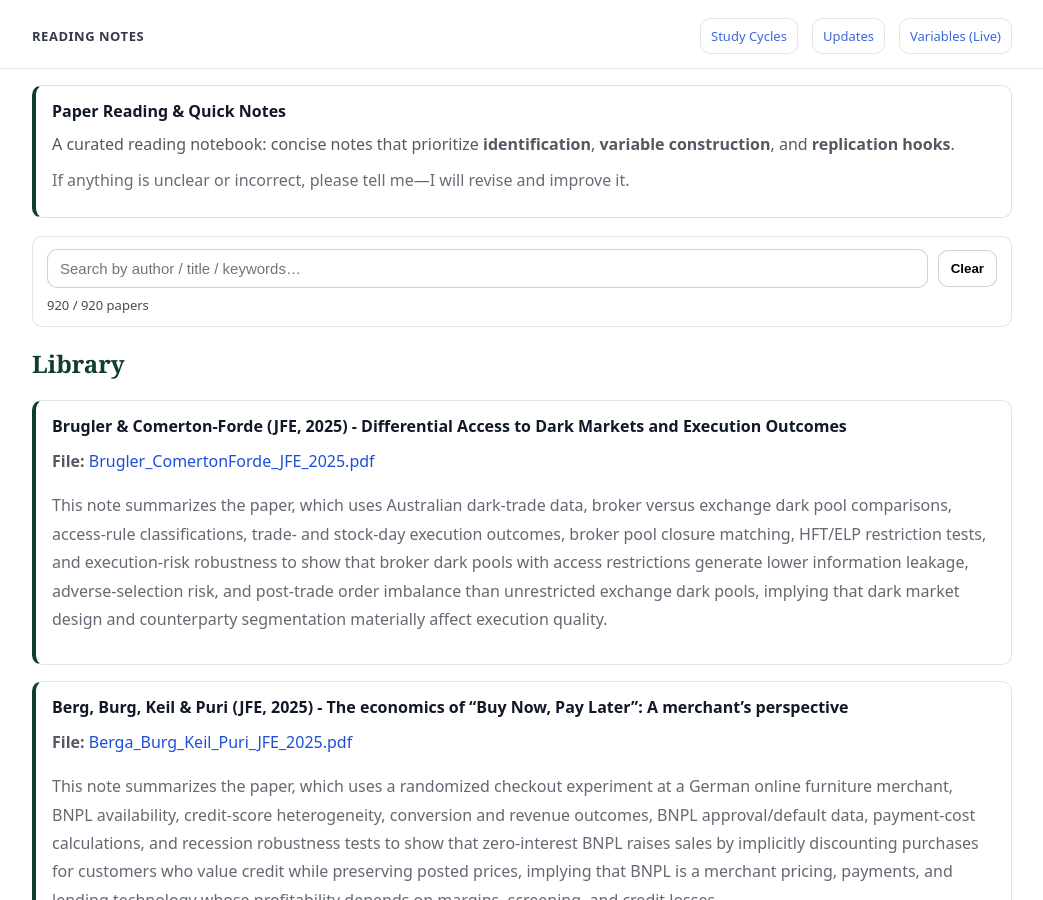
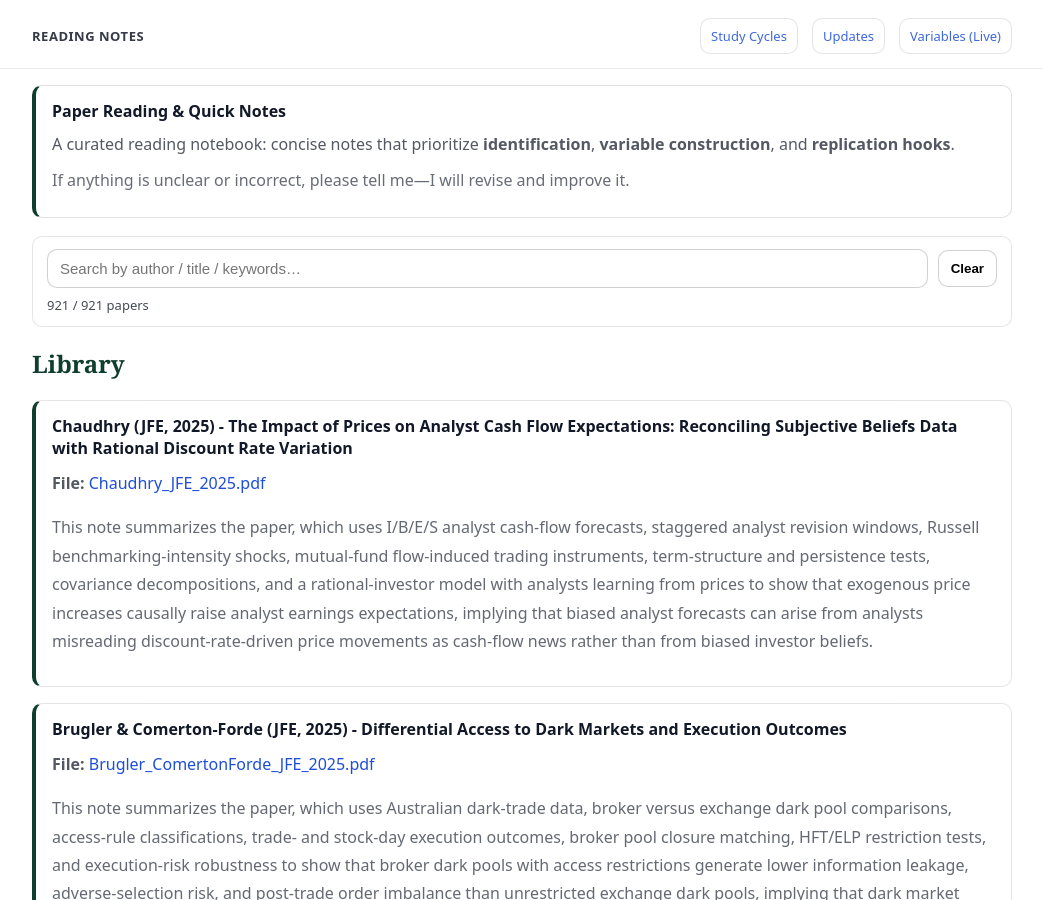
Before and after one commit to yaxinzn/study-archive, a Jekyll site: the page built from reading/index.md, in a window 1280 px wide and 900 px high. Shown: the whole window, without its empty margins (118-1161 px from the left). Built offline with Jekyll 4.4.1, drawn with Linux system fonts in a browser that asks for light colours.

Commit message:
Reading: add/update Chaudhry_JFE_2025.pdf

```diff
--- a/_data/reading.yml
+++ b/_data/reading.yml
@@ -1,3 +1,7 @@
+- title: "Chaudhry (JFE, 2025) - The Impact of Prices on Analyst Cash Flow Expectations: Reconciling Subjective Beliefs Data with Rational Discount Rate Variation"
+  file: "Chaudhry_JFE_2025.pdf"
+  desc: "This note summarizes the paper, which uses I/B/E/S analyst cash-flow forecasts, staggered analyst revision windows, Russell benchmarking-intensity shocks, mutual-fund flow-induced trading instruments, term-structure and persistence tests, covariance decompositions, and a rational-investor model with analysts learning from prices to show that exogenous price increases causally raise analyst earnings expectations, implying that biased analyst forecasts can arise from analysts misreading discount-rate-driven price movements as cash-flow news rather than from biased investor beliefs."
+
 - title: "Brugler & Comerton-Forde (JFE, 2025) - Differential Access to Dark Markets and Execution Outcomes"
   file: "Brugler_ComertonForde_JFE_2025.pdf"
   desc: "This note summarizes the paper, which uses Australian dark-trade data, broker versus exchange dark pool comparisons, access-rule classifications, trade- and stock-day execution outcomes, broker pool closure matching, HFT/ELP restriction tests, and execution-risk robustness to show that broker dark pools with access restrictions generate lower information leakage, adverse-selection risk, and post-trade order imbalance than unrestricted exchange dark pools, implying that dark market design and counterparty segmentation materially affect execution quality."
```
Also changed, not shown: 1 other file.
